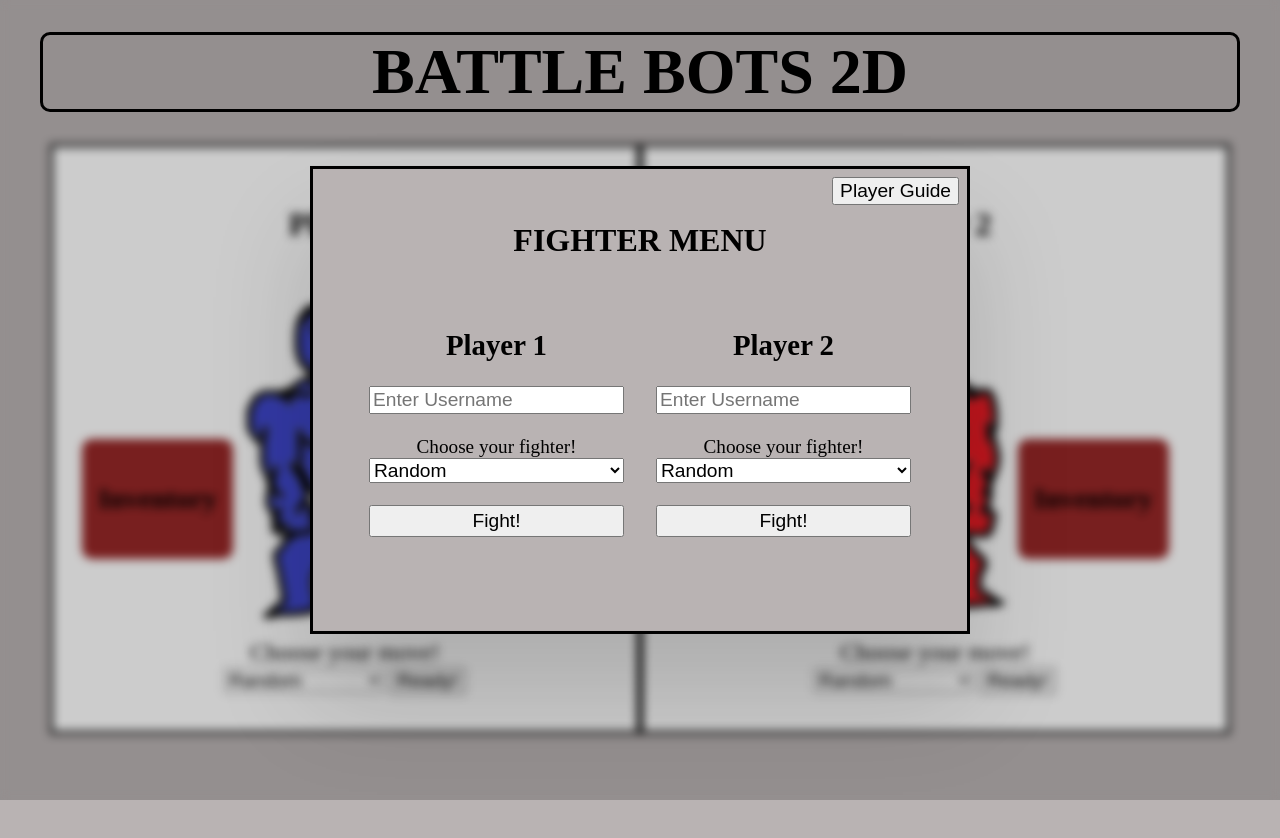
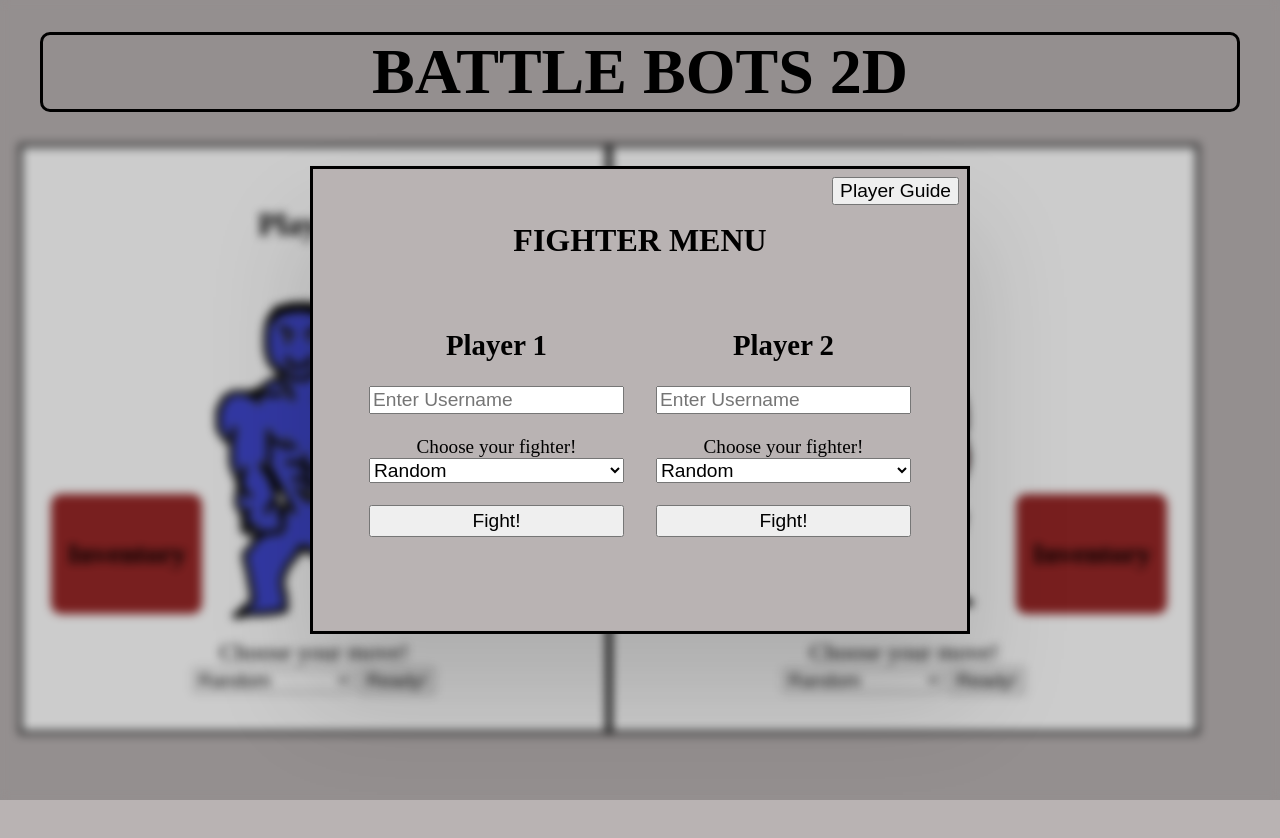
Before and after one commit to mdefab/2D_Battle_Game, a website built with Parcel: page index.html in a window 1280 px wide. Built offline with nearby package versions, Linux system fonts and the light colour scheme.

Commit message:
minor style changes

```diff
--- a/index.html
+++ b/index.html
@@ -15,7 +15,7 @@
         <div class="player-container player--one">
             <div class="player-score score-player--one"></div>
             <div class="player-vitals vitals-player--one"></div>
-            <div class="player-move move-player--one">Attack value or item message</div>
+            <div class="player-move move-player--one"></div>
             <div class="player-inventory inventory-player--one">
                 <h3>Inventory</h3>
                 <div class="equipped-items equipped-items--one"></div>
@@ -39,7 +39,7 @@
         <div class="player-container player--two">
             <div class="player-score score-player--two"></div>
             <div class="player-vitals vitals-player--two"></div>
-            <div class="player-move move-player--two">Attack value or item message </div>
+            <div class="player-move move-player--two"></div>
             <div class="player-inventory inventory-player--two">
                 <h3>Inventory</h3>
                 <div class="equipped-items equipped-items--two"></div>
--- a/src/css/style.css
+++ b/src/css/style.css
@@ -32,6 +32,7 @@ body {
 
 .game-container {
     display: flex;
+    width:97vw;
 }
 
 .player-container {
@@ -72,16 +73,21 @@ body {
 .player-move {
     position:absolute;
     top:40%;
-    z-index:2;
+    z-index:10;
     max-width:20%;
     height:50%;
     overflow: hidden;
     overflow: auto;
 }
 
+.selection-box {
+    z-index:20;
+    position:relative;
+}
+
 .player-inventory {
     position:absolute;
-    top:50%;
+    bottom:20%;
     background-color: rgb(151, 39, 39);
     padding:1rem;
     border-radius:10px;
@@ -92,12 +98,20 @@ body {
     background-color: rgb(102, 27, 27);
 }
 
-.move-player--one,
-.inventory-player--two {
-    right: 10%;
+.move-player--one {
+    color:blue;
+    right: 5%;
 }
 
-.move-player--two,
+.move-player--two {
+    color:red;
+    left: 5%;
+}
+
+.inventory-player--two {
+    right: 5%;
+}
+
 .inventory-player--one {
     left: 5%;
 }
--- a/src/js/BaseFighterClass.js
+++ b/src/js/BaseFighterClass.js
@@ -10,11 +10,6 @@ class BaseFighter {
 
     constructor(playerName){
         this.playerName = playerName;
-    }
-
-    //returns string on ready
-    ready() {
-        return `${this.playerName} ready. ${this._fighterType} selected!`;
     }
 
     //returns string to add on attack
@@ -82,6 +77,7 @@ _
         return Math.floor(Math.random() * 11);
     }
 
+
     get alive(){
         if(this._health <= 0) return false
         return true
--- a/src/js/views/GameView.js
+++ b/src/js/views/GameView.js
@@ -1,3 +1,6 @@
+//todo: eventListener for key pressing options instead of selecting with mouse so your move is
+//kept secret.
+
 class GameView {
     _scorePlayerOne = document.querySelector('.score-player--one');
     _scorePlayerTwo = document.querySelector('.score-player--two');
```
